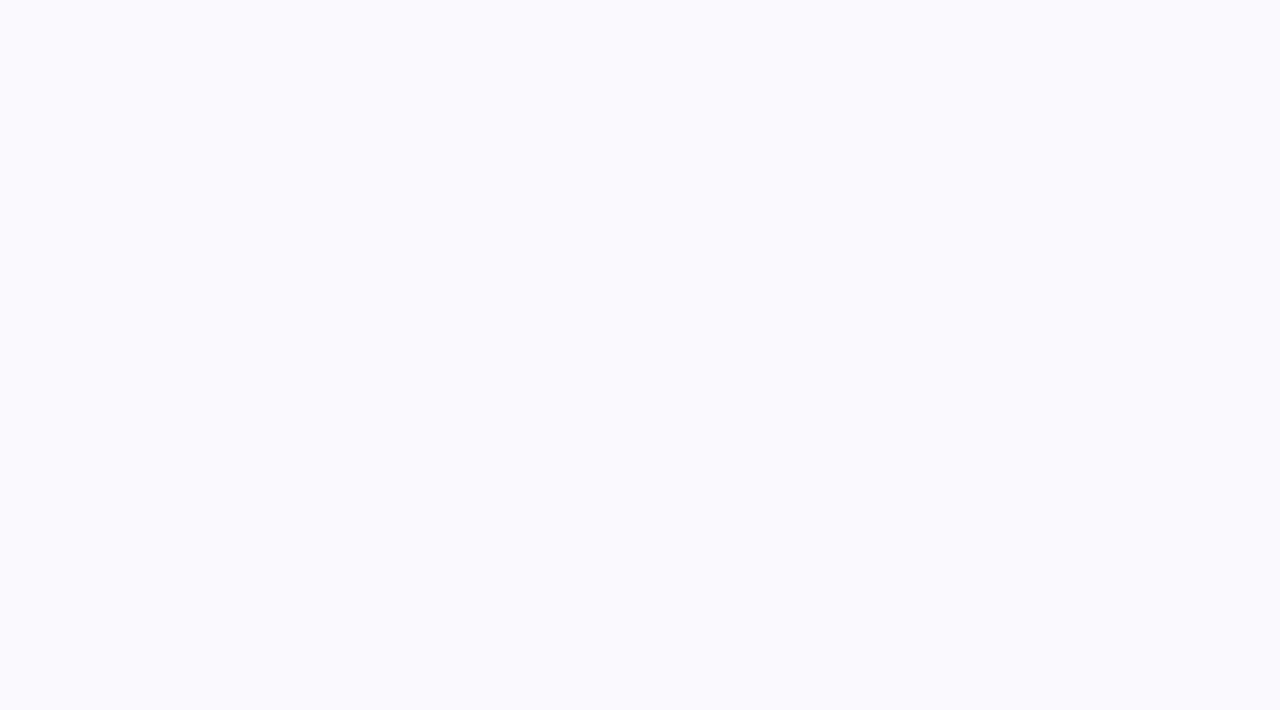
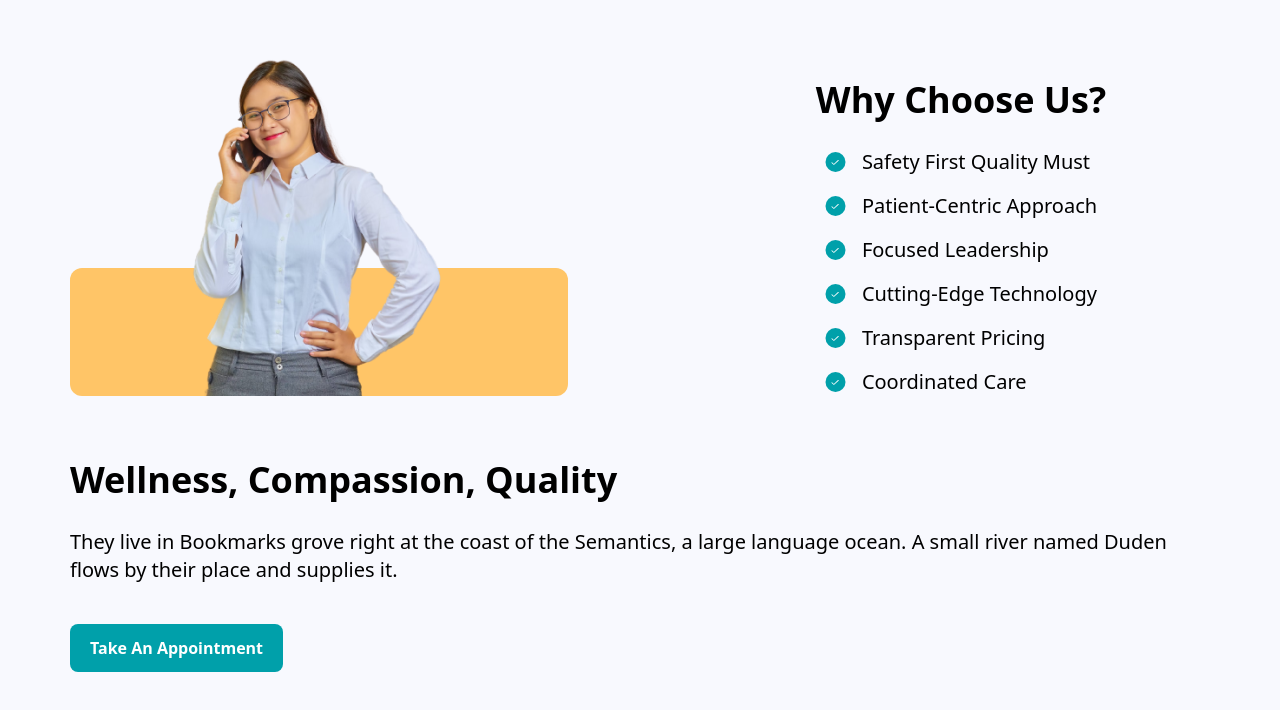
Before and after one commit to ibrar11/Medico_Healthcare, a React (Create React App) app: page / in a window 1280 px wide. Shown: the part 1353-2063 px from the top of the page. Before the commit the page ends 1365 px from the top, so only its background shows below. Built offline with nearby package versions, Linux system fonts and the light colour scheme.

Commit message:
creates the about us feature

```diff
--- /dev/null
+++ b/src/components/Features.jsx
@@ -0,0 +1,12 @@
+import React from "react";
+
+const Features = ({ svgPath = "", alt = "", feature = "" }) => {
+  return (
+    <div className="flex gap-x-4 w-48 sm:w-56 md:w-auto">
+      <img src={svgPath} alt={alt} />
+      <p className="font-medium text-xs sm:text-sm md:text-xl">{feature}</p>
+    </div>
+  );
+};
+
+export default Features;
--- /dev/null
+++ b/src/components/data/featuresData.jsx
@@ -0,0 +1,8 @@
+export const featuresList = [
+  "Safety First Quality Must",
+  "Patient-Centric Approach",
+  "Focused Leadership",
+  "Cutting-Edge Technology",
+  "Transparent Pricing",
+  "Coordinated Care",
+];
--- a/src/components/index.js
+++ b/src/components/index.js
@@ -3,12 +3,14 @@ export { default as Container} from "./Container";
 export { default as Button} from "./Button";
 export { default as Divider} from "./Divider";
 export { default as TreatmentCard} from "./TreatmentCard";
+export { default as Features} from "./Features";
 
 // Sections
 export { default as HeroSection } from "./templates/HeroSection";
 export { default as TopBar } from "./templates/TopBar";
 export { default as Header } from "./templates/Header";
 export { default as Treatments } from "./templates/Treatments";
+export { default as AboutUs } from "./templates/AboutUs";
 
 // Pages
 export { default as Home } from "./pages/Home";
--- a/src/components/pages/Home.jsx
+++ b/src/components/pages/Home.jsx
@@ -1,11 +1,12 @@
 import React from "react";
-import { Treatments, HeroSection, } from "../index";
+import { Treatments, HeroSection, AboutUs } from "../index";
 
 const Home = () => {
   return (
     <>
       <HeroSection />
       <Treatments />
+      <AboutUs/>
     </>
   );
 };
--- /dev/null
+++ b/src/components/templates/AboutUs.jsx
@@ -0,0 +1,59 @@
+import React from "react";
+import { Container, Features, Divider, Button } from "../index";
+import { featuresList } from "../data/featuresData";
+
+const AboutUs = () => {
+  return (
+    <section>
+      <Container>
+        <div className="flex flex-col gap-y-16">
+          <div className=" flex min-h-96 flex-col items-center justify-center gap-y-72 sm:flex-row-reverse sm:items-end sm:justify-between md:gap-x-20 lg:gap-x-36">
+            <div className="flex w-full flex-col items-center gap-y-7 sm:w-1/2 sm:pb-4 md:pb-0">
+              <h3 className="w-full text-3xl font-bold sm:w-auto md:text-4xl">
+                Why Choose Us?
+              </h3>
+              <div className="flex w-full flex-row flex-wrap gap-x-1 gap-y-3 sm:w-auto sm:flex-col sm:gap-y-4">
+                {featuresList.map((feature, index) => {
+                  return (
+                    <Features
+                      key={index}
+                      svgPath="/images/circularCheck.svg"
+                      alt="circularCheck"
+                      feature={feature}
+                    />
+                  );
+                })}
+              </div>
+            </div>
+            <div className="sm:w-max-96 flex max-h-32 w-full items-end justify-center overflow-visible rounded-xl bg-secondary sm:w-auto md:w-1/2">
+              <img
+                className="h-auto w-auto"
+                src="/images/girlOnPhone.png"
+                alt="girlOnPhone"
+              />
+            </div>
+          </div>
+          <div className="flex flex-col gap-y-10">
+            <div className="flex flex-col gap-y-7">
+              <h3 className="w-full text-3xl font-bold leading-normal sm:w-auto md:text-4xl">
+                Wellness, Compassion, Quality
+              </h3>
+              <p className="text-xs font-medium leading-normal sm:text-sm md:text-xl">
+                They live in Bookmarks grove right at the coast of the
+                Semantics, a large language ocean. A small river named Duden
+                flows by their place and supplies it.
+              </p>
+            </div>
+            <Button
+              text="Take An Appointment"
+              buttonStyle="w-full sm:w-auto sm:self-start sm:px-5 sm:py-3"
+            />
+          </div>
+        </div>
+        <Divider verticalPadding="py-20" />
+      </Container>
+    </section>
+  );
+};
+
+export default AboutUs;
```
Also changed, not shown: public/images/circularCheck.svg (added), public/images/girlOnPhone.png (renamed from public/images/image 36.png).
